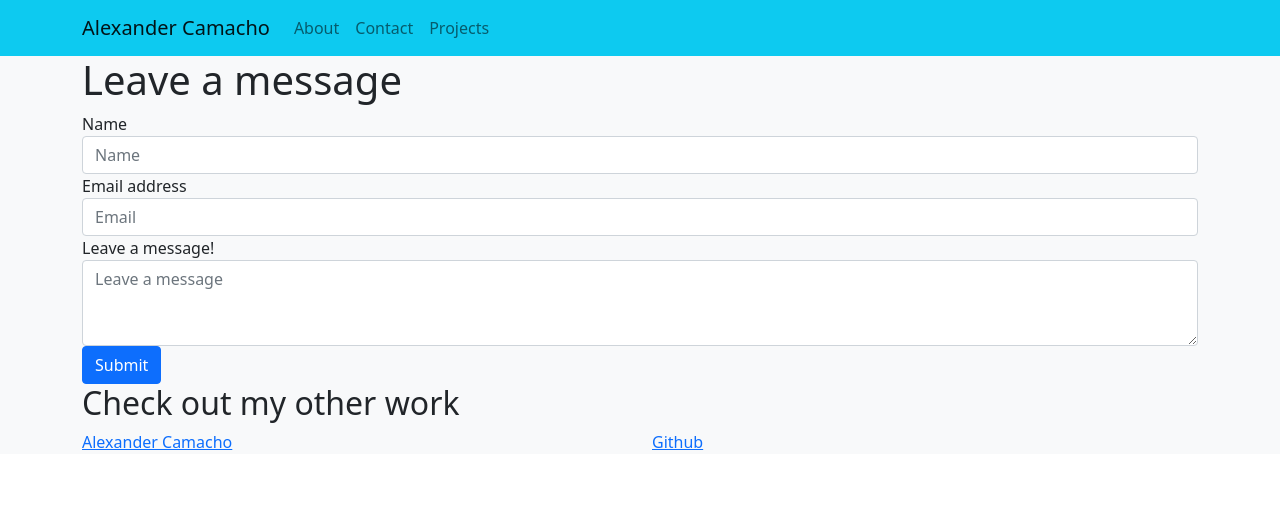
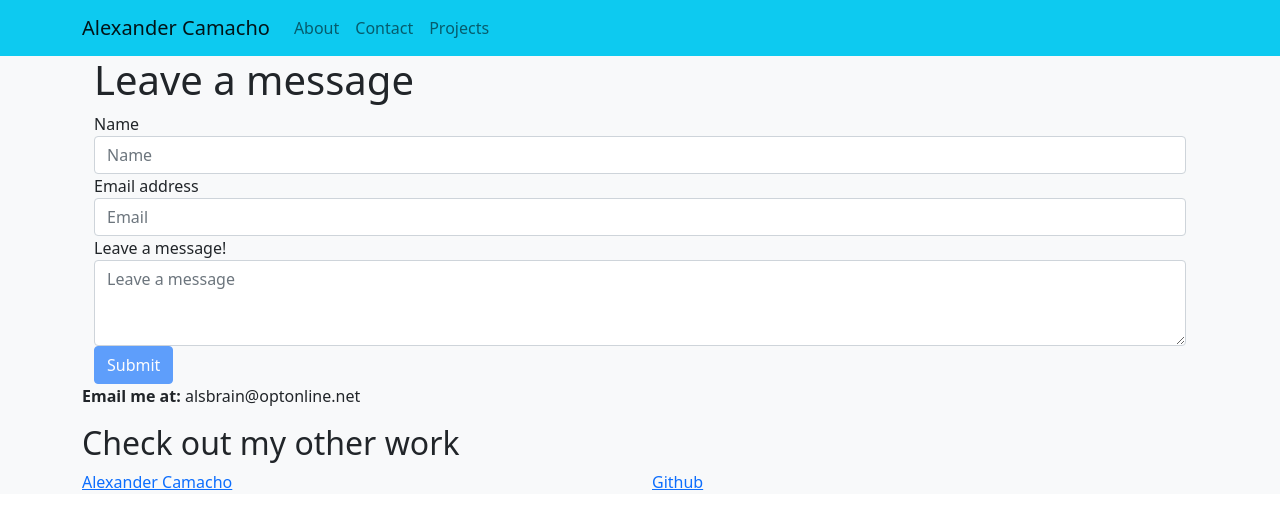
Before and after one commit to alexander-camacho/react-portfolio, a React (Create React App) app: page /contact in a window 1280 px wide. Shown: the top 526 px of the page. Built offline with nearby package versions, Linux system fonts and the light colour scheme.

Commit message:
updated syntax

```diff
--- a/src/pages/Contact.js
+++ b/src/pages/Contact.js
@@ -3,24 +3,26 @@ import React from "react"
 
 const Contact = () => {
     return (
-        <div>
-            <form class="container-sm">
+        <div className="container">
+            <form className="container-sm">
                 <h1>Leave a message</h1>
-                <div class="form-group">
-                    <label for="exampleInputName">Name</label>
-                    <input type="text" class="form-control" id="exampleInputName" placeholder="Name" />
+                <div className="form-group">
+                    <label htmlFor="exampleInputName">Name</label>
+                    <input type="text" className="form-control" id="exampleInputName" placeholder="Name" />
                 </div>
-                <div class="form-group">
-                    <label for="exampleInputEmail1">Email address</label>
-                    <input type="email" class="form-control" id="exampleInputEmail1" placeholder="Email" />
+                <div className="form-group">
+                    <label htmlFor="exampleInputEmail1">Email address</label>
+                    <input type="email" className="form-control" id="exampleInputEmail1" placeholder="Email" />
                 </div>
-                <div class="form-group">
-                    <label for="exampleFormControlTextarea1">Leave a message!</label>
-                    <textarea class="form-control" id="exampleFormControlTextarea1" rows="3" placeholder="Leave a message"></textarea>
+                <div className="form-group">
+                    <label htmlFor="exampleFormControlTextarea1">Leave a message!</label>
+                    <textarea className="form-control" id="exampleFormControlTextarea1" rows="3" placeholder="Leave a message"></textarea>
                 </div>
 
-                <button type="submit" class="btn btn-primary">Submit</button>
+                <button type="submit" className="btn btn-primary disabled">Submit</button>
             </form>
+
+            <p ><b>Email me at:</b> alsbrain@optonline.net</p>
         </div>
     )
 }
```
